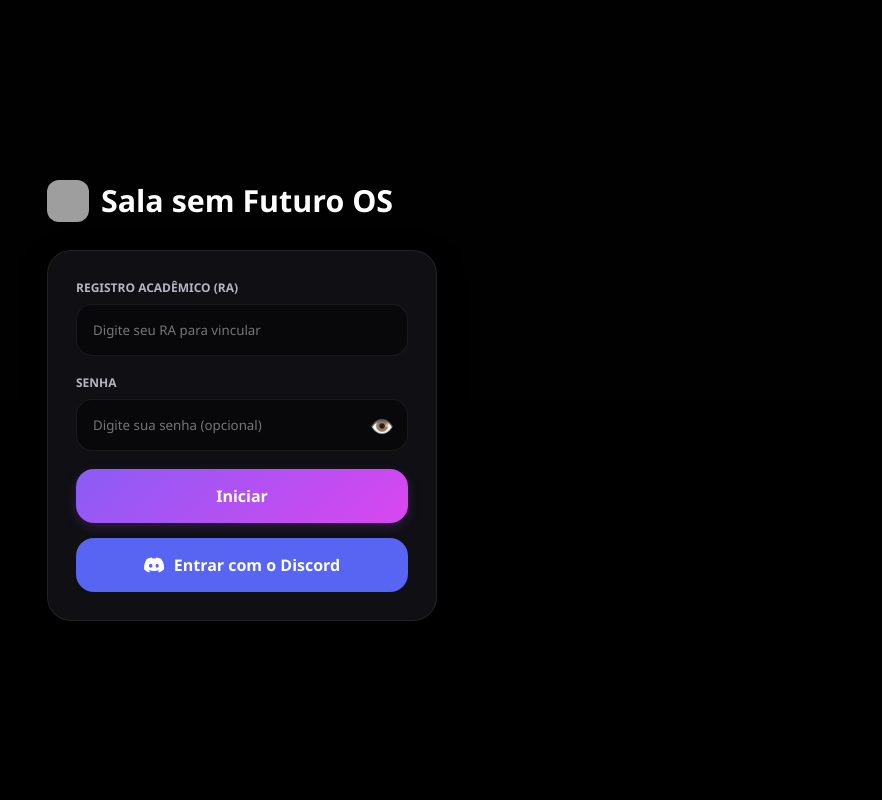
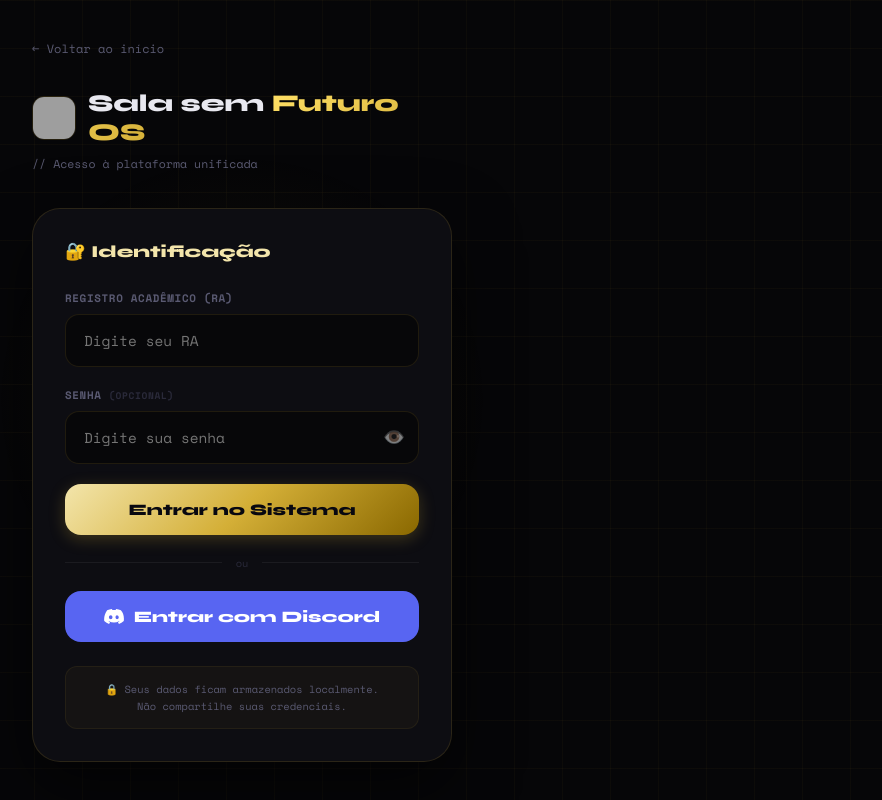
Before and after one commit to juanmiguel00200-art/SALA-SEM-FUTURO-, a plain HTML site: page login.html in a window 1280 px wide. Shown: the whole page, without its empty margins (398-1280 px from the left). Drawn offline with nearby package versions, Linux system fonts and the light colour scheme; grey boxes are pictures that could not be loaded.

Commit message:
Atualizar o login.html

```diff
--- a/login.html
+++ b/login.html
@@ -3,202 +3,254 @@
 <head>
 <meta charset="UTF-8">
 <meta name="viewport" content="width=device-width, initial-scale=1.0">
-<title>Sala sem Futuro OS - Login</title>
+<title>Sala sem Futuro OS — Login</title>
+<link href="https://fonts.googleapis.com/css2?family=Space+Mono:wght@400;700&family=Syne:wght@700;800&display=swap" rel="stylesheet">
 <style>
-:root{
-    --bg:#07070a;
-    --card:#0f0f16;
-    --border:rgba(255,255,255,.08);
-    --red:#ff3333;
-    --gradient-normal: linear-gradient(135deg, #8b5cf6, #d946ef);
+:root {
+  --bg: #060608;
+  --card: #0d0d12;
+  --border: rgba(212,175,55,.15);
+  --gold: #d4af37;
+  --gold-light: #f3e5ab;
+  --muted: #5a5a72;
+  --text: #e8e8f0;
+  --red: #ff4757;
+  --green: #00ff88;
+  --glow: rgba(212,175,55,.2);
 }
-*{ margin:0; padding:0; box-sizing:border-box; font-family:'Segoe UI',sans-serif; }
-body{
-    background:#050507;
-    color:white;
-    min-height:100vh;
+* { margin:0; padding:0; box-sizing:border-box; }
+body {
+  font-family: 'Syne', sans-serif;
+  background: var(--bg);
+  color: var(--text);
+  min-height: 100vh;
   display: flex;
   align-items: center;
   justify-content: center;
+  padding: 20px;
 }
-body::after{
-    content:'';
-    position:fixed;
-    inset:0;
-    background: linear-gradient(to bottom, rgba(0,0,0,.7), rgba(0,0,0,.9));
-    z-index:-1;
+.bg-grid {
+  position: fixed; inset: 0;
+  background-image:
+    linear-gradient(rgba(212,175,55,.04) 1px, transparent 1px),
+    linear-gradient(90deg, rgba(212,175,55,.04) 1px, transparent 1px);
+  background-size: 48px 48px;
+  z-index: 0;
 }
-.login-container{
-    width:100%;
-    max-width:420px;
-    padding: 0 15px;
+.bg-glow {
+  position: fixed; width: 500px; height: 500px;
+  border-radius: 50%;
+  background: radial-gradient(circle, rgba(212,175,55,.07) 0%, transparent 70%);
+  top: 50%; left: 50%; transform: translate(-50%,-50%);
+  z-index: 0;
 }
-.logo{
-    display:flex;
-    align-items:center;
-    gap:12px;
-    margin-bottom:28px;
+.wrap {
+  position: relative; z-index: 1;
+  width: 100%; max-width: 420px;
+  animation: fadeUp .6s ease both;
 }
-.logo img{
-    width:42px;
-    height:42px;
-    border-radius:12px;
+@keyframes fadeUp {
+  from { opacity:0; transform:translateY(24px); }
+  to   { opacity:1; transform:translateY(0); }
 }
-.logo h1{
-    font-size:1.9rem;
-    font-weight:800;
+.back-link {
+  display: inline-flex; align-items: center; gap: 8px;
+  font-family: 'Space Mono', monospace; font-size: .75rem;
+  color: var(--muted); text-decoration: none;
+  margin-bottom: 32px;
+  transition: color .2s;
 }
-.glass{
-    background:#0f0f14;
+.back-link:hover { color: var(--gold); }
+.header { margin-bottom: 36px; }
+.logo-row {
+  display: flex; align-items: center; gap: 12px; margin-bottom: 8px;
+}
+.logo-img {
+  width: 44px; height: 44px; border-radius: 12px;
   border: 1px solid var(--border);
-    box-shadow: 0 8px 24px rgba(0,0,0,.5);
+  object-fit: cover;
 }
-.login-box{
-    padding:28px;
-    border-radius:24px;
+.logo-text { font-size: 1.5rem; font-weight: 800; }
+.logo-text span {
+  background: linear-gradient(135deg, #ffe066, #d4af37);
+  -webkit-background-clip: text; -webkit-text-fill-color: transparent;
 }
-.input-group{
-    margin-bottom:18px;
-    position: relative;
+.tagline { font-family: 'Space Mono', monospace; font-size: .72rem; color: var(--muted); }
+
+.card {
+  background: var(--card);
+  border: 1px solid var(--border);
+  border-radius: 28px;
+  padding: 32px;
+  box-shadow: 0 24px 64px rgba(0,0,0,.6);
 }
-.input-group label{
-    display:block;
-    font-size:.75rem;
-    margin-bottom:8px;
-    text-transform:uppercase;
-    font-weight:700;
-    color:#b5b5c3;
+.card-title {
+  font-size: 1.05rem; font-weight: 800;
+  color: var(--gold-light); margin-bottom: 28px;
+  display: flex; align-items: center; gap: 10px;
 }
-.input-group input{
-    width:100%;
-    padding:16px;
-    border-radius:16px;
-    border: 1px solid rgba(255,255,255,.07);
-    background:rgba(0,0,0,.45);
-    color:white;
-    outline:none;
-    transition: border-color 0.3s;
+.field { margin-bottom: 20px; }
+.field label {
+  display: block; font-family: 'Space Mono', monospace;
+  font-size: .68rem; font-weight: 700; text-transform: uppercase;
+  color: var(--muted); margin-bottom: 8px; letter-spacing: .06em;
 }
-.input-group input.invalid {
-    border-color: var(--red) !important;
+.field input {
+  width: 100%; padding: 15px 18px;
+  border-radius: 14px;
+  border: 1px solid rgba(212,175,55,.12);
+  background: rgba(0,0,0,.45);
+  color: white; outline: none;
+  font-family: 'Space Mono', monospace; font-size: .9rem;
+  transition: border-color .25s, box-shadow .25s;
 }
-.error-msg {
-    display: none;
-    color: var(--red);
-    font-size: 0.75rem;
-    margin-top: 6px;
-    font-weight: 600;
+.field input:focus {
+  border-color: var(--gold);
+  box-shadow: 0 0 0 3px rgba(212,175,55,.1);
 }
-.password-wrapper{ position:relative; }
-.eye-btn{
-    position:absolute;
-    right:14px;
-    top:50%;
-    transform:translateY(-50%);
-    background:none;
-    border:none;
-    font-size:1.2rem;
-    cursor:pointer;
+.field input.invalid { border-color: var(--red) !important; }
+.pw-wrap { position: relative; }
+.pw-wrap input { padding-right: 52px; }
+.eye-btn {
+  position: absolute; right: 14px; top: 50%; transform: translateY(-50%);
+  background: none; border: none; cursor: pointer; font-size: 1.1rem; opacity: .5;
+  transition: opacity .2s;
 }
-.btn{
-    width:100%;
-    padding:16px;
-    border:none;
-    border-radius:18px;
-    font-weight:800;
-    font-size:1rem;
-    cursor:pointer;
-    text-align:center;
+.eye-btn:hover { opacity: 1; }
+.err-msg {
+  display: none; color: var(--red);
+  font-family: 'Space Mono', monospace; font-size: .68rem;
+  margin-top: 6px; font-weight: 700;
 }
-.btn-primary{
-    background:var(--gradient-normal);
-    color:white;
-    box-shadow: 0 4px 12px rgba(168,85,247,.2);
+.err-msg.show { display: block; }
+
+.btn {
+  width: 100%; padding: 16px;
+  border: none; border-radius: 16px;
+  font-family: 'Syne', sans-serif; font-weight: 800; font-size: 1rem;
+  cursor: pointer; transition: all .25s;
+}
+.btn-gold {
+  background: linear-gradient(135deg, #f3e5ab, #d4af37, #8a6800);
+  color: #080810;
+  box-shadow: 0 4px 16px rgba(212,175,55,.25);
+}
+.btn-gold:hover { transform: translateY(-2px); box-shadow: 0 8px 28px rgba(212,175,55,.4); filter: brightness(1.05); }
+.btn-gold:active { transform: translateY(0); }
+
+.divider {
+  display: flex; align-items: center; gap: 14px;
+  margin: 20px 0;
+  font-family: 'Space Mono', monospace; font-size: .65rem; color: #2a2a3a;
+}
+.divider::before, .divider::after {
+  content:''; flex:1; height:1px; background: rgba(255,255,255,.06);
 }
 .btn-discord {
-    background: #5865F2;
-    color: white;
-    display: flex;
-    align-items: center;
-    justify-content: center;
-    gap: 10px;
-    margin-top: 15px;
-    transition: background 0.2s;
+  background: #5865F2; color: white;
+  display: flex; align-items: center; justify-content: center; gap: 10px;
 }
-.btn-discord:hover { background: #4752C4; }
+.btn-discord:hover { background: #4752C4; transform: translateY(-2px); box-shadow: 0 8px 28px rgba(88,101,242,.35); }
+
+.notice {
+  margin-top: 24px; padding: 14px;
+  background: rgba(212,175,55,.04);
+  border: 1px solid rgba(212,175,55,.08);
+  border-radius: 12px;
+  font-family: 'Space Mono', monospace; font-size: .65rem;
+  color: var(--muted); text-align: center; line-height: 1.6;
+}
 </style>
 </head>
 <body>
+<div class="bg-grid"></div>
+<div class="bg-glow"></div>
+<div class="wrap">
+  <a href="index.html" class="back-link">← Voltar ao início</a>
+  <div class="header">
+    <div class="logo-row">
+      <img src="https://i.postimg.cc/gky5YNH2/1778823817951-3.jpg" class="logo-img" alt="Logo">
+      <div class="logo-text">Sala sem <span>Futuro OS</span></div>
+    </div>
+    <p class="tagline">// Acesso à plataforma unificada</p>
+  </div>
+  <div class="card">
+    <div class="card-title">🔐 Identificação</div>
 
-<div class="login-container">
-    <div class="logo">
-        <img src="https://i.postimg.cc/gky5YNH2/1778823817951-3.jpg" id="loginLogo">
-        <h1>Sala sem Futuro OS</h1>
+    <div class="field">
+      <label>Registro Acadêmico (RA)</label>
+      <input type="text" id="raInput" placeholder="Digite seu RA" oninput="limparErro('ra')">
+      <div class="err-msg" id="raError">⚠️ O RA é obrigatório.</div>
     </div>
-    <div class="login-box glass">
-        <div class="input-group">
-            <label>Registro Acadêmico (RA)</label>
-            <input type="text" id="raInput" placeholder="Digite seu RA para vincular" oninput="limparErro()">
-            <div class="error-msg" id="raError">⚠️ O preenchimento do campo RA é obrigatório.</div>
+
+    <div class="field">
+      <label>Senha <span style="color:#2a2a3a; font-size:.6rem;">(opcional)</span></label>
+      <div class="pw-wrap">
+        <input type="password" id="senhaInput" placeholder="Digite sua senha" oninput="limparErro('senha')">
+        <button class="eye-btn" onclick="toggleSenha()" type="button">👁️</button>
       </div>
-        <div class="input-group">
-            <label>Senha</label>
-            <div class="password-wrapper">
-                <input type="password" id="senhaInput" placeholder="Digite sua senha (opcional)">
-                <button class="eye-btn" onclick="toggleSenha()">👁️</button>
+      <div class="err-msg" id="senhaError"></div>
+    </div>
+
+    <button class="btn btn-gold" onclick="realizarLogin()">Entrar no Sistema</button>
+
+    <div class="divider">ou</div>
+
+    <button class="btn btn-discord" onclick="loginComDiscord()">
+      <svg width="20" height="15" viewBox="0 0 127.14 96.36" fill="currentColor"><path d="M107.7,8.07A105.15,105.15,0,0,0,77.26,0a77.19,77.19,0,0,0-3.3,6.83A96.67,96.67,0,0,0,53.22,6.83,77.19,77.19,0,0,0,49.88,0,105.15,105.15,0,0,0,19.44,8.07C3.66,31.58-1.86,54.65,1,77.53A105.73,105.73,0,0,0,32,96.36a74.37,74.37,0,0,0,6.66-10.85,68.43,68.43,0,0,1-10.5-5c.88-.65,1.72-1.33,2.53-2A75.52,75.52,0,0,0,96.53,78.5c.81.71,1.65,1.38,2.53,2a68.42,68.42,0,0,1-10.5,5,74.37,74.37,0,0,0,6.66,10.85,105.73,105.73,0,0,0,31.06-18.83C129.9,48.55,123.86,25.79,107.7,8.07ZM42.45,65.69C36.18,65.69,31,60,31,53S36.18,40.36,42.45,40.36,53.83,46,53.83,53,48.72,65.69,42.45,65.69Zm42.24,0C78.41,65.69,73.24,60,73.24,53S78.41,40.36,82.69,40.36,94.07,46,94.07,53,89,65.69,82.69,65.69Z"/></svg>
+      Entrar com Discord
+    </button>
+
+    <div class="notice">
+      🔒 Seus dados ficam armazenados localmente.<br>
+      Não compartilhe suas credenciais.
     </div>
   </div>
-        <button class="btn btn-primary" onclick="realizarLoginManual()">Iniciar</button>
-
-        <button class="btn btn-discord" onclick="loginComDiscord()">
-            <svg width="20" height="20" viewBox="0 0 127.14 96.36" fill="currentColor"><path d="M107.7,8.07A105.15,105.15,0,0,0,77.26,0a77.19,77.19,0,0,0-3.3,6.83A96.67,96.67,0,0,0,53.22,6.83,77.19,77.19,0,0,0,49.88,0,105.15,105.15,0,0,0,19.44,8.07C3.66,31.58-1.86,54.65,1,77.53A105.73,105.73,0,0,0,32,96.36a74.37,74.37,0,0,0,6.66-10.85,68.43,68.43,0,0,1-10.5-5c.88-.65,1.72-1.33,2.53-2A75.52,75.52,0,0,0,96.53,78.5c.81.71,1.65,1.38,2.53,2a68.42,68.42,0,0,1-10.5,5,74.37,74.37,0,0,0,6.66,10.85,105.73,105.73,0,0,0,31.06-18.83C129.9,48.55,123.86,25.79,107.7,8.07ZM42.45,65.69C36.18,65.69,31,60,31,53S36.18,40.36,42.45,40.36,53.83,46,53.83,53,48.72,65.69,42.45,65.69Zm42.24,0C78.41,65.69,73.24,60,73.24,53S78.41,40.36,82.69,40.36,94.07,46,94.07,53,89,65.69,82.69,65.69Z"/></svg>
-            Entrar com o Discord
-        </button>
 </div>
-</div>
-
 <script>
 const CLIENT_ID = 'SEU_CLIENT_ID_AQUI';
 const REDIRECT_URI = window.location.href.split('#')[0].split('?')[0];
 
-function toggleSenha(){
+// Redirecionar se já logado
+if (localStorage.getItem('sala_sem_futuro_logged') === 'true' && localStorage.getItem('sala_sem_futuro_ra')) {
+  window.location.href = 'dashboard.html';
+}
+
+function toggleSenha() {
   const input = document.getElementById('senhaInput');
   input.type = input.type === 'password' ? 'text' : 'password';
 }
 
-function realizarLoginManual(){
-    const raInput = document.getElementById('raInput');
-    const raVal = raInput.value.trim();
-    const errorMsg = document.getElementById('raError');
+function limparErro(campo) {
+  if (campo === 'ra') {
+    const el = document.getElementById('raInput');
+    el.classList.remove('invalid');
+    document.getElementById('raError').classList.remove('show');
+  }
+}
 
-    if(raVal === "") {
-        raInput.classList.add('invalid');
-        errorMsg.style.display = 'block';
-        raInput.focus();
+function realizarLogin() {
+  const ra = document.getElementById('raInput').value.trim();
+  if (!ra) {
+    document.getElementById('raInput').classList.add('invalid');
+    document.getElementById('raError').classList.add('show');
+    document.getElementById('raInput').focus();
     return;
   }
-
-    // Salvar RA no localStorage para usar em todas as páginas
-    localStorage.setItem('sala_sem_futuro_ra', raVal);
+  localStorage.setItem('sala_sem_futuro_ra', ra);
   localStorage.setItem('sala_sem_futuro_logged', 'true');
-
-    // Redirecionar para dashboard
+  localStorage.setItem('sala_sem_futuro_login_time', new Date().toISOString());
   window.location.href = 'dashboard.html';
-}
-
-function limparErro() {
-    const raInput = document.getElementById('raInput');
-    const errorMsg = document.getElementById('raError');
-    if(raInput.value.trim() !== "") {
-        raInput.classList.remove('invalid');
-        errorMsg.style.display = 'none';
-    }
 }
 
 function loginComDiscord() {
   const url = `https://discord.com/api/oauth2/authorize?client_id=${CLIENT_ID}&redirect_uri=${encodeURIComponent(REDIRECT_URI)}&response_type=token&scope=identify`;
   window.location.href = url;
 }
+
+document.addEventListener('keydown', e => {
+  if (e.key === 'Enter') realizarLogin();
+});
 </script>
 </body>
 </html>
```
Lines whose indentation alone changed are shown as unchanged.
